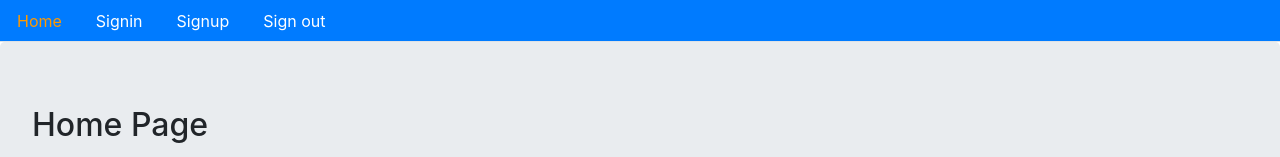
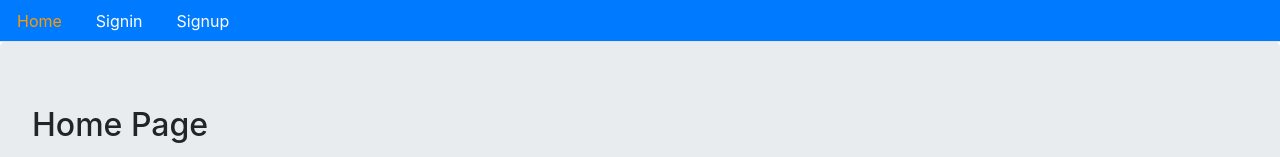
Before and after one commit to dhvaneshshah97/Ecommerce_Bookshop, a React (Create React App) app: page / in a window 1280 px wide. Shown: the top 157 px of the page. Built offline with nearby package versions, Linux system fonts and the light colour scheme; no server answers.

Commit message:
Show and hide signin signout links conditionally

```diff
--- a/src/auth/index.js
+++ b/src/auth/index.js
@@ -58,3 +58,17 @@ export const signout = async (history) => {
     console.log(response.message);
 
 }
+
+export const isAuthenticated = () => {
+    if (typeof window === undefined) {
+        return false;
+    }
+
+    if (localStorage.getItem('jwt')) {
+        // you just have to return something basically so it understands that it does have local storage item with key 'jwt'. You can return either true or the below return value.
+        return JSON.parse(localStorage.getItem('jwt'))
+    } else {
+        return false
+    }
+
+}
--- a/src/core/Menu.js
+++ b/src/core/Menu.js
@@ -1,6 +1,6 @@
 import React from 'react';
 import { Link, withRouter } from 'react-router-dom';
-import { signout } from '../auth/index';
+import { signout, isAuthenticated } from '../auth/index';
 
 const isActive = (history, path) => {
     if (history.location.pathname === path) {
@@ -12,22 +12,30 @@ const isActive = (history, path) => {
 
 const Menu = ({ history }) => {
     return (
-        <div>
+        <>
             <ul className="nav nav-tabs bg-primary ">
                 <li className="nav-item">
                     <Link className="nav-link" style={isActive(history, '/')} to="/">Home</Link>
                 </li>
+                {/* It works because in JavaScript, true && expression always evaluates to expression, and false && expression always evaluates to false. Therefore, if the condition is true, the element right after && will appear in the output. If it is false, React will ignore and skip it. */}
+                {!isAuthenticated() && (
+                    <>
                         <li className="nav-item">
                             <Link className="nav-link" style={isActive(history, '/signin')} to="/signin">Signin</Link>
                         </li>
                         <li className="nav-item">
                             <Link className="nav-link" to="/signup" style={isActive(history, '/signup')}>Signup</Link>
                         </li>
+                    </>)
+                }
+                {isAuthenticated() && (
                     <li className="nav-item">
-                    <span className="nav-link" onClick={() => signout(history)} style={{cursor:'pointer', color:'white'}}>Sign out</span>
-                </li>
+                        <span className="nav-link" onClick={() => signout(history)} style={{ cursor: 'pointer', color: 'white' }}>Sign out</span>
+                    </li>)
+                }
+
             </ul>
-        </div>
+        </>
     )
 }
 
```
Lines whose indentation alone changed are shown as unchanged.
